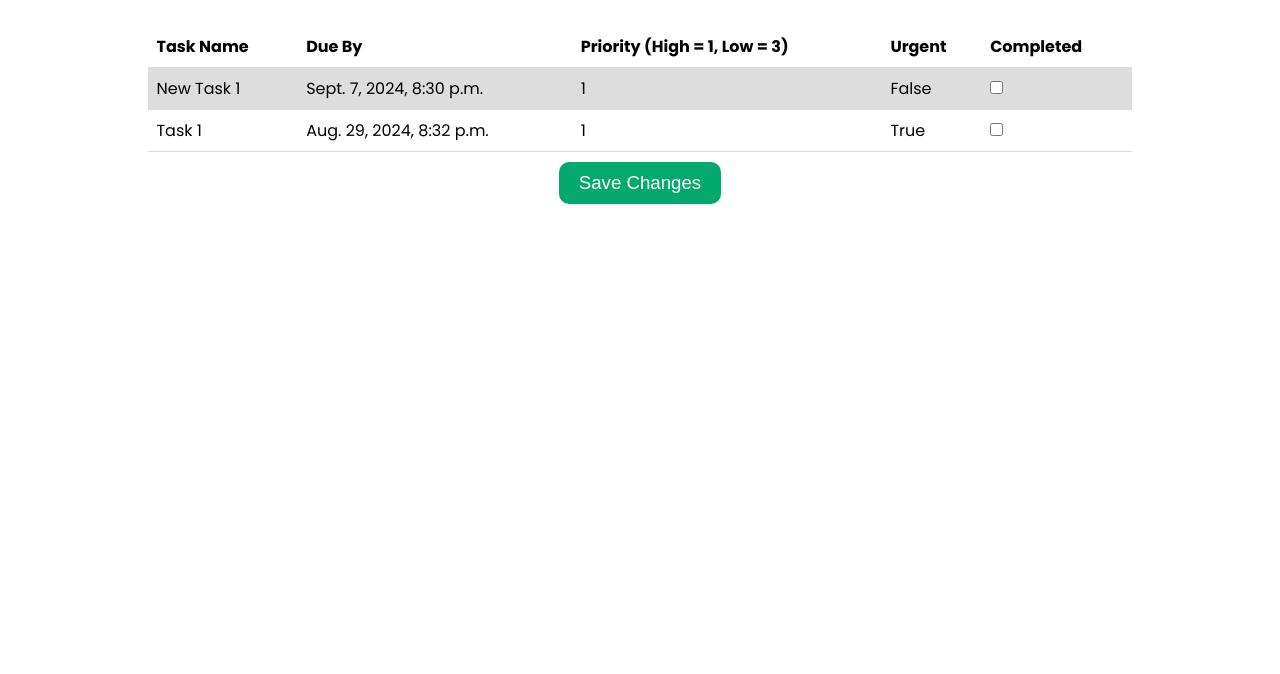
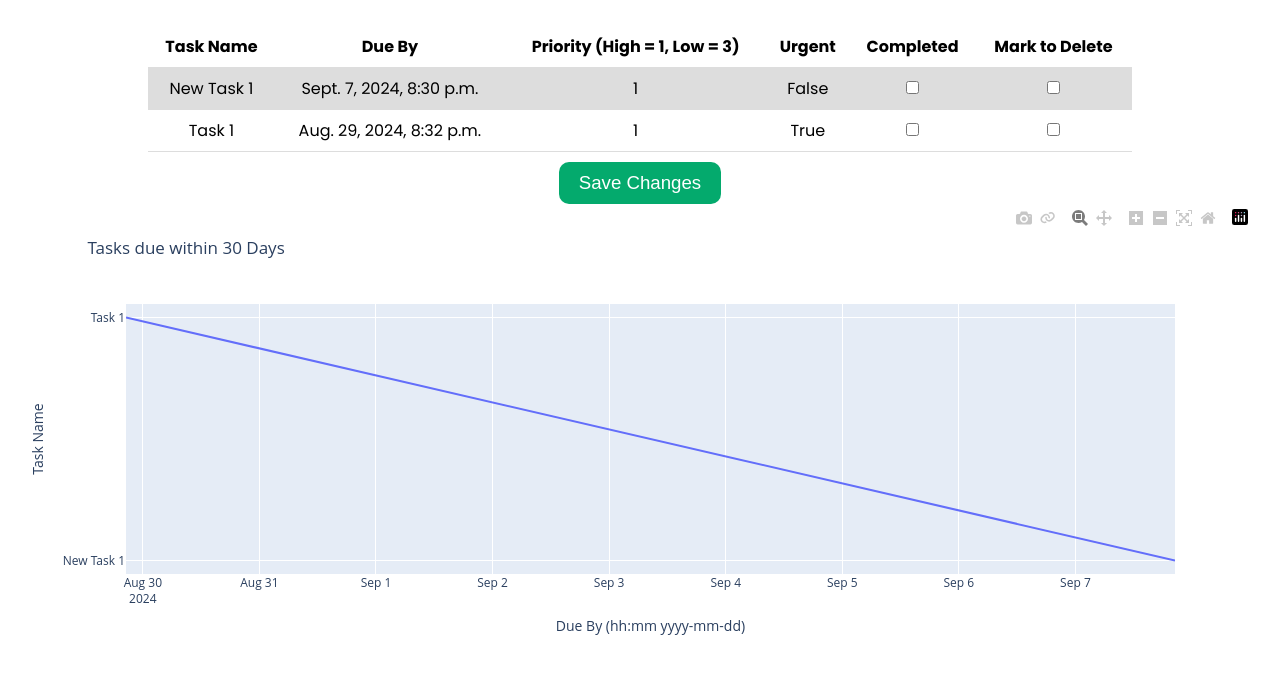
Before and after one commit to NicholasMason-Apps/wellence-django-app, a Django app: page /alltasks in a window 1280 px wide. Shown: the part 48-722 px from the top of the page. Run offline with Django 5.2, Linux system fonts and the light colour scheme; a user stored in the database is signed in; data comes from the database, SQL or seed files in the repository; both versions use the stored data as it was after the commit.

Commit message:
Added plotpy and pandas for graph plotting

```diff
--- a/task/static/base.css
+++ b/task/static/base.css
@@ -72,8 +72,8 @@ form input {
     width: 80%;
 }
 .task-table th, td {
-    text-align: left;
     padding: 8px;
+    text-align: center;
 }
 .task-table tr:nth-child(even) {
     background-color: #dddddd;
--- a/task/templates/alltasks.html
+++ b/task/templates/alltasks.html
@@ -17,6 +17,7 @@
                 <th>Priority (High = 1, Low = 3)</th>
                 <th>Urgent</th>
                 <th>Completed</th>
+                <th>Mark to Delete</th>
             </tr>
             {% for task in user.tasks.all %}
                 <tr>
@@ -29,9 +30,12 @@
                     {% else %}
                         <td><input type="checkbox", value="clicked", name="click{{task.id}}"></td>
                     {% endif %}
+                    <td><input type="checkbox", value="clicked", name="delete{{task.id}}"></td>
                 </tr>
             {% endfor %}
         </table>
         <button type="submit">Save Changes</button>
     </form>
+
+    {{ line_chart|safe }}
 {% endblock %}
--- a/task/views.py
+++ b/task/views.py
@@ -1,9 +1,11 @@
 from django.shortcuts import redirect, render
-from django.http import HttpResponse, HttpResponseRedirect
 from .models import Task
 from .forms import CreateNewTask
 from django.contrib.auth.decorators import login_required
 from django.contrib import messages
+import pandas as pd
+from datetime import datetime, timedelta
+import plotly.express as px
 
 # Create your views here.
 
@@ -11,14 +13,27 @@ from django.contrib import messages
 def all_tasks(response):
     user = response.user
     if response.method == "POST":
-        for task in user.task_set.all():
-            if response.POST.get("click" + str(task.id)) == "clicked":
+        for task in user.tasks.all():
+            if response.POST.get("delete" + str(task.id)) == "clicked":
+                task.delete()
+                continue
+            elif response.POST.get("click" + str(task.id)) == "clicked":
                 task.completed = True
             else:
                 task.completed = False
             task.save()
         messages.add_message(response, messages.INFO, "Successfully saved changes")
-    return render(response, 'alltasks.html', {'user': user})
+        return redirect('all_tasks')
+
+    df = pd.DataFrame(user.tasks.all().values())
+    df_under_30_days = df[df['due_by'] <= str(datetime.now() + timedelta(days=30))]
+    df_under_30_days = pd.DataFrame(dict(x = df['due_by'], y = df['task_name']))
+    lc_fig = px.line(df_under_30_days, x="x", y="y", title="Tasks due within 30 Days", labels={
+        'x': 'Due By (hh:mm yyyy-mm-dd)',
+        'y': 'Task Name'
+    })
+    pcfig = px.pie() # To add
+    return render(response, 'alltasks.html', {'user': user, 'line_chart':lc_fig.to_html(full_html=False)})
 
 def landing_page(response):
     return render(response, 'index.html', {'user':response.user})
@@ -34,6 +49,7 @@ def createtask(response):
             messages.add_message(response, messages.INFO, "Task successfully created")
         else:
             messages.add_message(response, messages.INFO, "Task Creation Failed")
+        return redirect('createtask')
 
     form = CreateNewTask()
     return render(response, "createtask.html", {"form":form, 'user':response.user})
--- a/user/templates/registration/login.html
+++ b/user/templates/registration/login.html
@@ -5,7 +5,7 @@
 
     <form method="post">
         {% csrf_token %}
-        {{form}}
+        {{form.as_p}}
         <p>Don't have an account? Create one <a href="/register">here</a></p>
         <button type="submit">Login</button>
     </form>
--- a/wellence_django_app/settings.py
+++ b/wellence_django_app/settings.py
@@ -38,7 +38,7 @@ INSTALLED_APPS = [
     'django.contrib.messages',
     'django.contrib.staticfiles',
     'task.apps.TaskConfig',
-    'user.apps.UserConfig'
+    'user.apps.UserConfig',
 ]
 
 MIDDLEWARE = [
@@ -128,3 +128,4 @@ LOGIN_URL = "/login"
 LOGIN_REDIRECT_URL ="/"
 LOGOUT_REDIRECT_URL = "/"
 MESSAGE_STORAGE = "django.contrib.messages.storage.cookie.CookieStorage"
+CRISPY_TEMPLATE_PACK = "bootstrap4"
```
Also changed, not shown: db.sqlite3.
